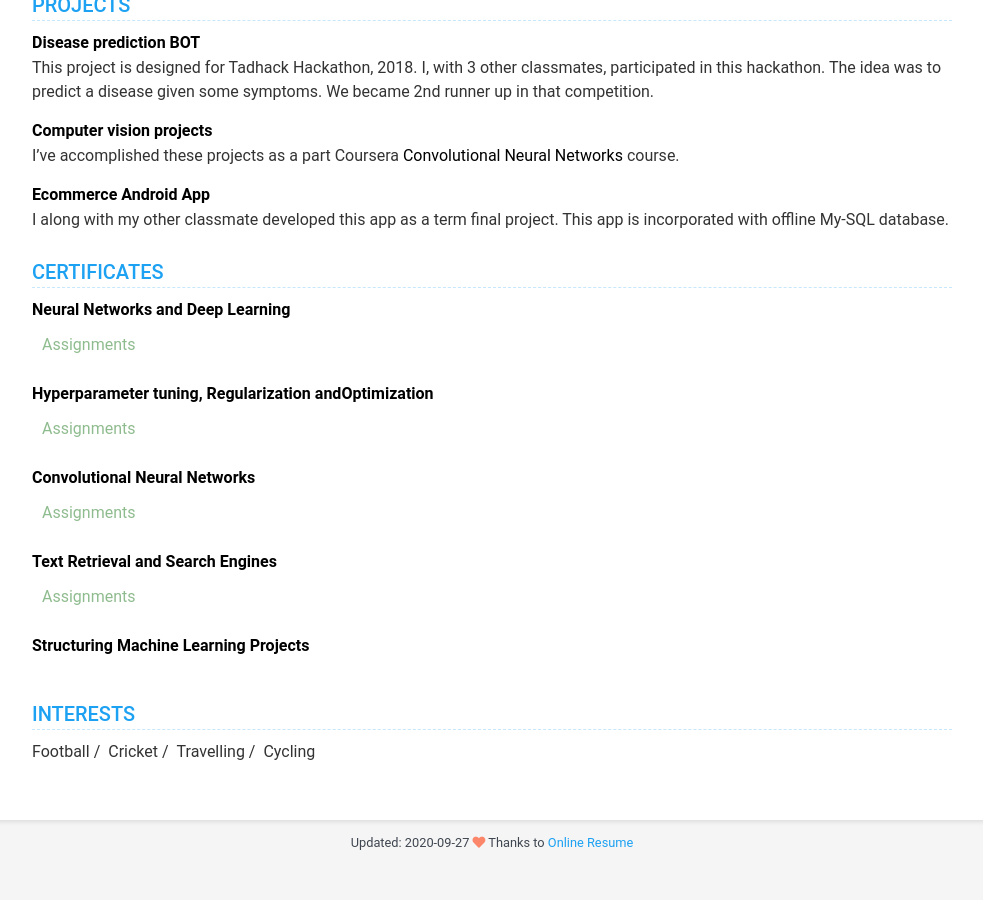
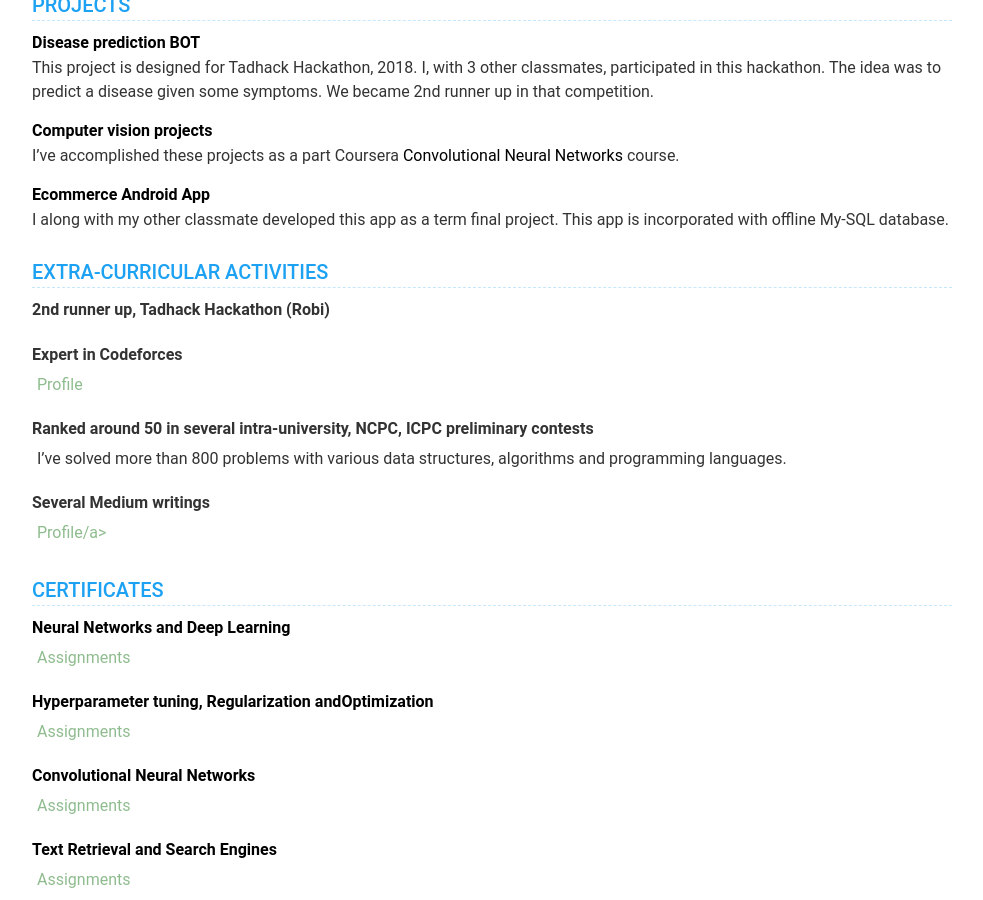
Before and after one commit to umma-salma/hasanur-rahman.github.io, a Jekyll site: the page built from index.html, in a window 1280 px wide and 900 px high, scrolled down 640 px. Shown: the whole window, without its empty margins (148-1131 px from the left). Built offline with Jekyll 4.4.1, drawn with Linux system fonts in a browser that asks for light colours; nearby versions of some CDN libraries; before the commit the page ends 1514 px from its top, so only the background shows below that.

Commit message:
added extra curricular section
Signed-off-by: Md. Hasanur Rahman <hasanurrahman690@gmail.com>

```diff
--- a/_data/data.yml
+++ b/_data/data.yml
@@ -131,6 +131,32 @@ certificates:
       link: https://www.coursera.org/account/accomplishments/certificate/E9XGJZP7D8XC
       details: |
 
+
+extra_curriculars:
+  display: true
+  title: Extra-curricular Activities
+  items:
+    - name: 2nd runner up, Tadhack Hackathon (Robi)
+      link:
+      details: |
+
+
+    - name: Expert in Codeforces
+      link:
+      details: |
+        <a href="https://codeforces.com/profile/mHr029" style="color:#8FBC8F;">Profile</a>
+
+    - name: Ranked around 50 in several intra-university, NCPC, ICPC preliminary contests
+      link:
+      details: |
+        I've solved more than 800 problems with various data structures, algorithms and programming languages.
+
+    - name: Several Medium writings
+      link:
+      details: |
+        <a href="https://medium.com/@mhr029" style="color:#8FBC8F;">Profile/a>
+
+
 publications:
   display: true
   title: Publications
--- a/_includes/certificates.html
+++ b/_includes/certificates.html
@@ -24,7 +24,7 @@
         </p>
 
         {% if certificate.details %}
-        <div class="details" style="padding:10px">
+        <div class="details" style="padding:5px">
             {{ certificate.details | markdownify }}
         </div>
         {% endif %}
--- /dev/null
+++ b/_includes/extra_curriculars.html
@@ -0,0 +1,36 @@
+{% assign extra_curriculars = data.extra_curriculars %}
+{% if extra_curriculars and extra_curriculars.display %}
+<section class="section projects-section">
+
+    <div class="section-title">
+        {{ extra_curriculars.title }}
+    </div>
+
+    {% if extra_curriculars.intro %}
+    <div class="intro">
+        <p>{{ extra_curriculars.intro | markdownify }}</p>
+    </div>
+    {% endif %}
+
+    {% for extra_curricular in extra_curriculars.items %}
+    <div class="item">
+        {% if extra_curricular.name %}
+        <p class="project-name">
+            {% if extra_curricular.link %}
+            <a href="{{ certificate.link }}" style="color:black" target="_blank">{{ extra_curricular.name }}</a>
+            {% else %}
+            {{ extra_curricular.name }}
+            {% endif %}
+        </p>
+
+        {% if extra_curricular.details %}
+        <div class="details" style="padding:5px">
+            {{ extra_curricular.details | markdownify }}
+        </div>
+        {% endif %}
+        {% endif %}
+    </div>
+    {% endfor %}
+
+</section>
+{% endif %}
--- a/index.html
+++ b/index.html
@@ -12,6 +12,7 @@ layout: default
     {% include experiences.html %}
     {% include education.html %}
     {% include projects.html %}
+    {% include extra_curriculars.html %}
     {% include certificates.html %}
     <!--{% include profile.html %}
     {% include skills.html %}
```
